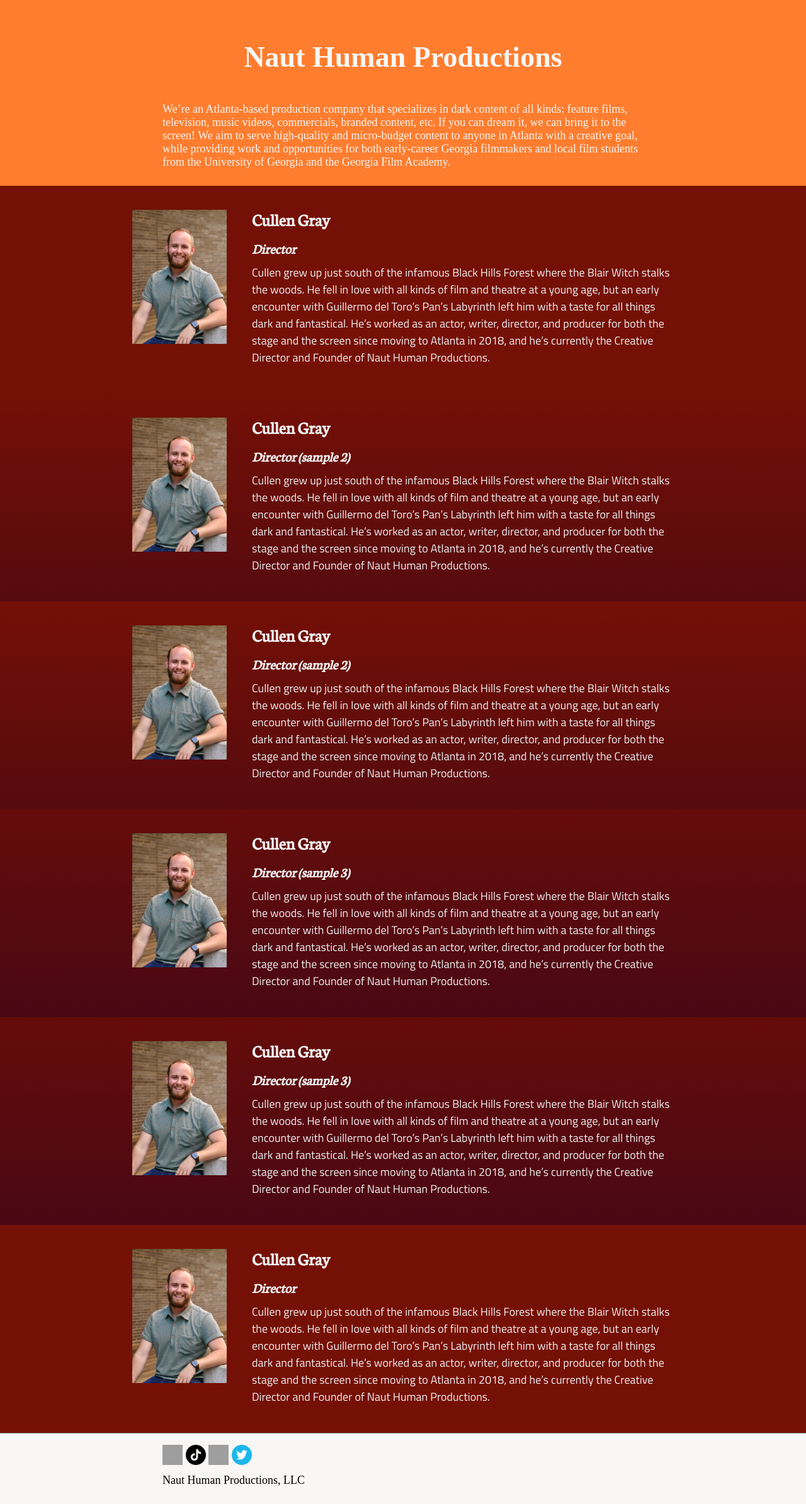
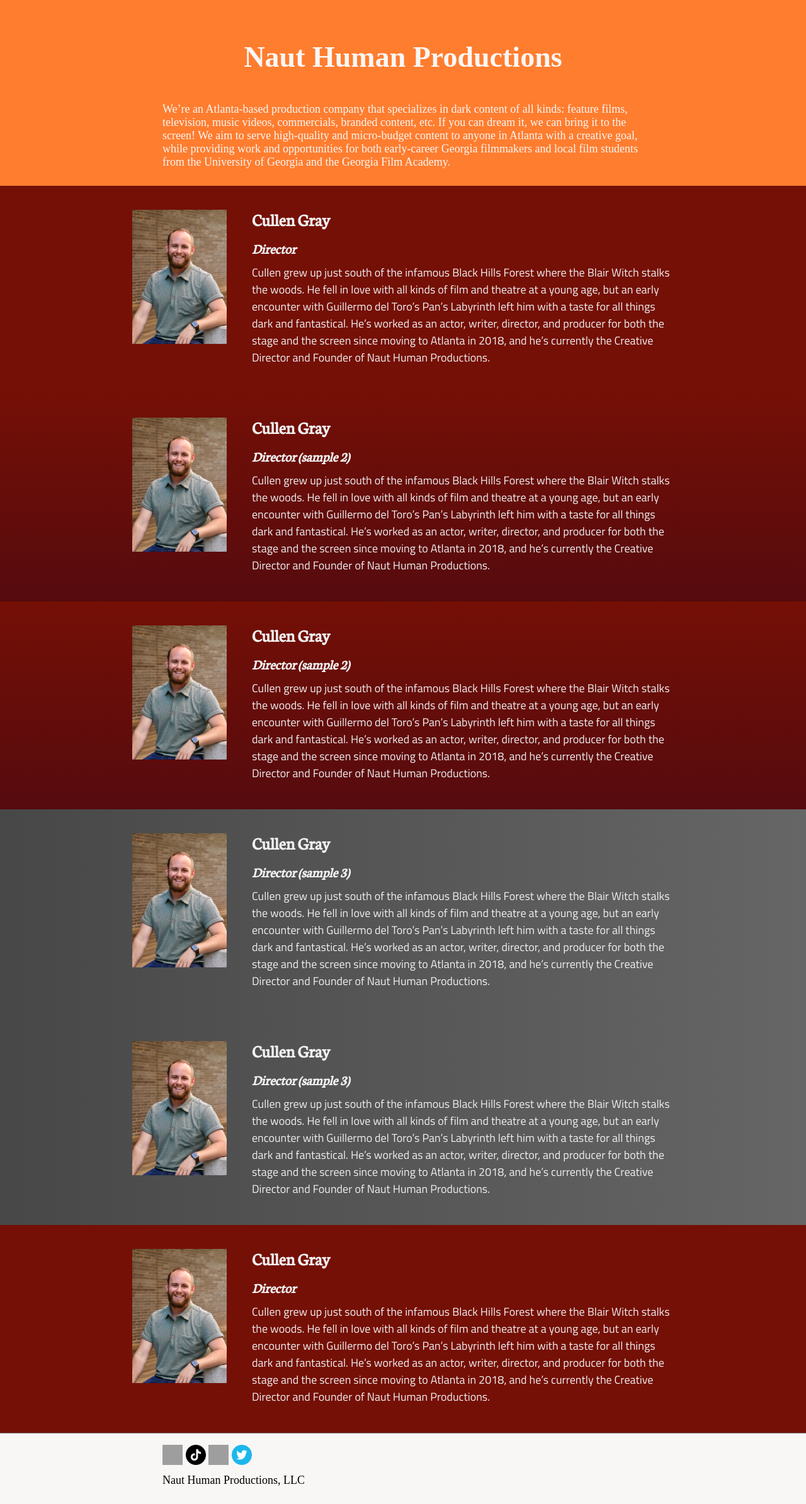
Before and after one commit to nauthuman/nauthuman.github.io, a Jekyll site: the page built from sample.html, in a window 1280 px wide. Shown: the whole page at 63% size. Built offline with Jekyll 4.4.1, drawn with Linux system fonts in a browser that asks for light colours.

Commit message:
Update sample3.html

```diff
--- a/_includes/sample3.html
+++ b/_includes/sample3.html
@@ -5,15 +5,15 @@
     align-items: center;
     justify-content: center;
     /* https://coolors.co/101010-1f0021-2d031d-3c0518-4a0814-580b0f-670d0b-751006-f0f0f0 */
-background: hsla(349, 80%, 16%, 1);
+background: hsla(0, 0%, 40%, 1);
 
-background: linear-gradient(90deg, hsla(349, 80%, 16%, 1) 0%, hsla(1, 81%, 22%, 1) 100%);
+background: linear-gradient(180deg, hsla(0, 0%, 40%, 1) 0%, hsla(0, 0%, 28%, 1) 100%);
 
-background: -moz-linear-gradient(90deg, hsla(349, 80%, 16%, 1) 0%, hsla(1, 81%, 22%, 1) 100%);
+background: -moz-linear-gradient(180deg, hsla(0, 0%, 40%, 1) 0%, hsla(0, 0%, 28%, 1) 100%);
 
-background: -webkit-linear-gradient(90deg, hsla(349, 80%, 16%, 1) 0%, hsla(1, 81%, 22%, 1) 100%);
+background: -webkit-linear-gradient(180deg, hsla(0, 0%, 40%, 1) 0%, hsla(0, 0%, 28%, 1) 100%);
 
-filter: progid: DXImageTransform.Microsoft.gradient( startColorstr="#4A0814", endColorstr="#670D0B", GradientType=1 );
+filter: progid: DXImageTransform.Microsoft.gradient( startColorstr="#666666", endColorstr="#474747", GradientType=1 );
   }
   div.feature {
     display: flex;
```
